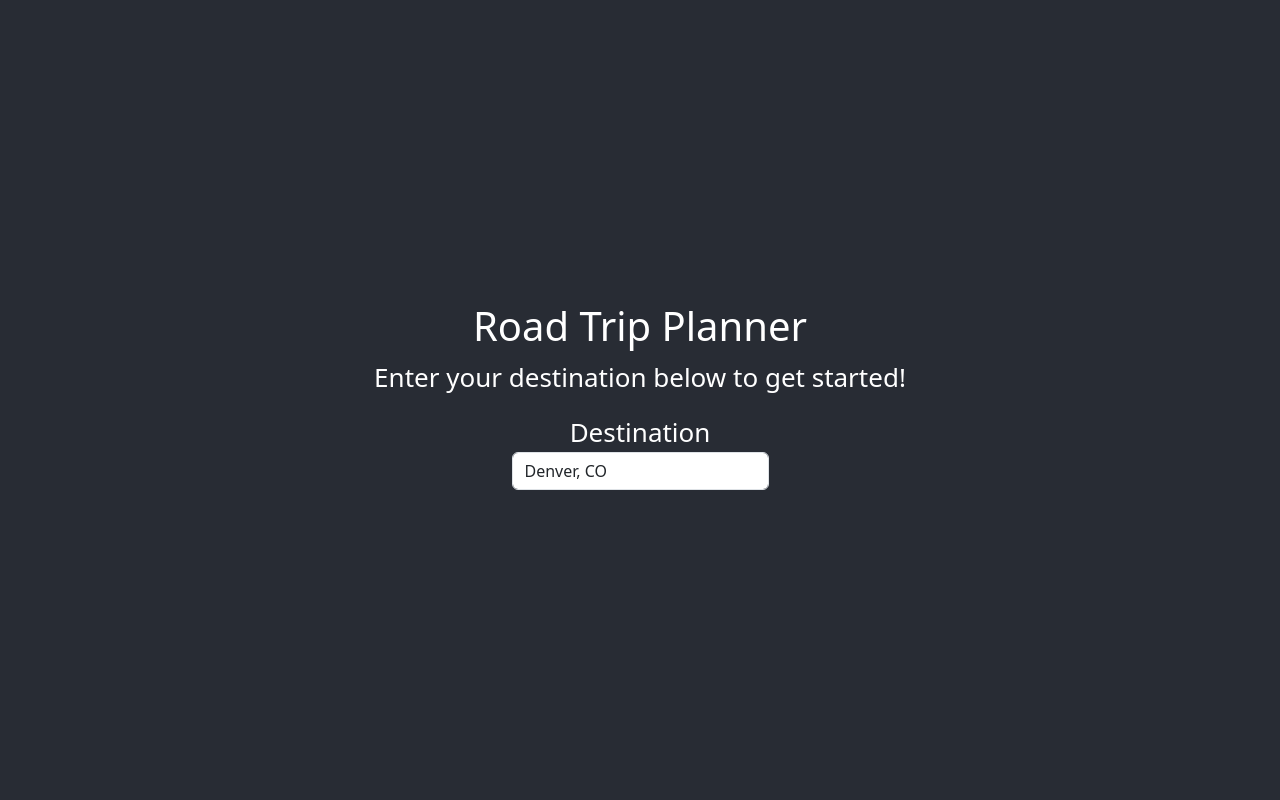
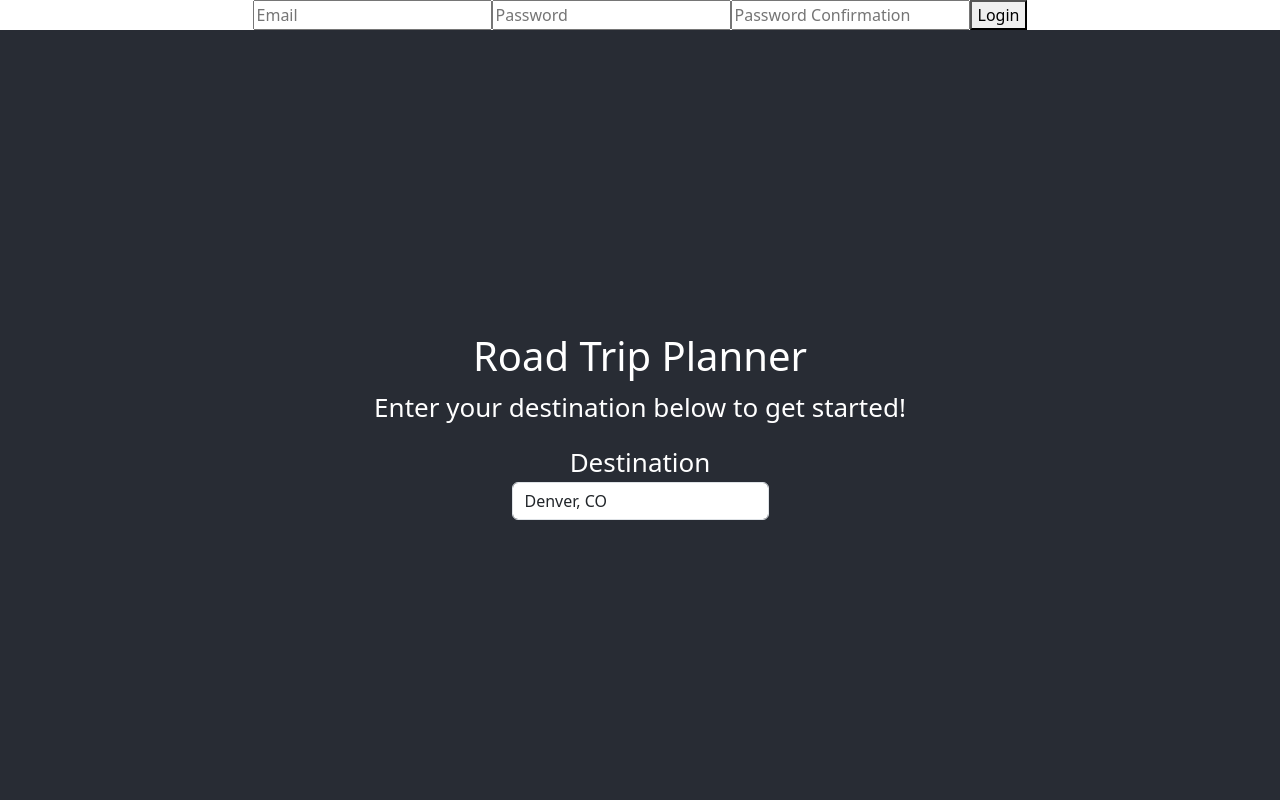
Before and after one commit to garussell/road-trip-planner, a React (Create React App) app: page / in a window 1280 px wide. Shown: the top 800 px of the page. Built offline with nearby package versions, Linux system fonts and the light colour scheme; no server answers.

Commit message:
feat: login/logout state based on response from BE session endpoint

```diff
--- a/src/App.js
+++ b/src/App.js
@@ -3,13 +3,17 @@ import WeatherComponent from './components/Weather/WeatherComponent';
 import BookComponent from './components/Books/BookComponent';
 import { LocationProvider } from './components/Location/LocationContext';
 import LocationInput from './components/Location/LocationInput';
+import Navbar from './components/Navbar/Navbar';
 
 import './App.css';
+import { AuthProvider } from './components/Auth/AuthContext';
 
 function App() {
   return (
+    <AuthProvider>
       <LocationProvider>
         <div className="App">
+          <Navbar />
           <header className="App-header">
             <h1>Road Trip Planner</h1>
             <p>Enter your destination below to get started!</p>
@@ -22,6 +26,7 @@ function App() {
           </div>
         </div>
       </LocationProvider>
+    </AuthProvider>
   );
 }
 
--- /dev/null
+++ b/src/components/Auth/AuthContext.js
@@ -0,0 +1,44 @@
+// AuthContext.js
+import { createContext, useContext, useState } from 'react';
+import axios from 'axios';
+
+const AuthContext = createContext();
+
+export const AuthProvider = ({ children }) => {
+  const [apiKey, setApiKey] = useState(null);
+
+  const login = async (email, password) => {
+    try {
+      const response = await axios.post('http://localhost:3000/api/v0/sessions', {
+        email: email,
+        password: password,
+      });
+
+      console.log('Sessions API response:', response.data);
+
+      setApiKey(response.data.api_key);
+      return response; // Return the whole response to be used in AuthForm.js
+    } catch (error) {
+      console.error('Error occurred during login:', error);
+      throw error; // Rethrow the error to be caught in AuthForm.js
+    }
+  };
+
+  const logout = () => {
+    setApiKey(null);
+  };
+
+  return (
+    <AuthContext.Provider value={{ apiKey, login, logout, setApiKey }}>
+      {children}
+    </AuthContext.Provider>
+  );
+};
+
+export const useAuth = () => {
+  const context = useContext(AuthContext);
+  if (!context) {
+    throw new Error('useAuth must be used within an AuthProvider');
+  }
+  return context;
+};
--- /dev/null
+++ b/src/components/Auth/AuthForm.js
@@ -0,0 +1,72 @@
+// AuthForm.js
+import React, { useState } from 'react';
+import { useAuth } from './AuthContext';
+
+const AuthForm = () => {
+  const { apiKey, login, logout, setApiKey } = useAuth();
+  const [email, setEmail] = useState('');
+  const [password, setPassword] = useState('');
+  const [password_confirmation, setPasswordConfirmation] = useState('');
+
+  const handleLogin = async () => {
+    try {
+      // Perform login
+      const response = await login(email, password, password_confirmation);
+
+      console.log('Sessions API response:', response);
+
+      // If login was successful, set the API key
+      if (response.status === 200) {
+        setApiKey(response.data.data.attributes.api_key);
+      }
+      // Reset form fields
+      setEmail('');
+      setPassword('');
+      setPasswordConfirmation('');
+
+    } catch (error) {
+      console.error('Error occurred during login:', error);
+    }
+  };
+
+
+  const handleLogout = () => {
+    // Perform logout
+    logout();
+    setApiKey(null);
+  };
+
+  return (
+    <div>
+      {apiKey ? (
+        // If logged in, show logout button
+        <button onClick={handleLogout}>Logout</button>
+      ) : (
+        // If not logged in, show login form
+        <div>
+          <input
+            type="email"
+            placeholder="Email"
+            value={email}
+            onChange={(e) => setEmail(e.target.value)}
+          />
+          <input
+            type="password"
+            placeholder="Password"
+            value={password}
+            onChange={(e) => setPassword(e.target.value)}
+          />
+          <input
+            type="password"
+            placeholder="Password Confirmation"
+            value={password_confirmation}
+            onChange={(e) => setPasswordConfirmation(e.target.value)}
+          />
+          <button onClick={handleLogin}>Login</button>
+        </div>
+      )}
+    </div>
+  );
+};
+
+export default AuthForm;
--- a/src/components/Books/BookComponent.js
+++ b/src/components/Books/BookComponent.js
@@ -1,7 +1,7 @@
 // BookComponent.js
 import React, { useEffect, useState } from "react";
 import { useLocation } from "../Location/LocationContext";
-import fetchWeatherData from '../../services/roadTripApi';
+import fetchWeatherData from '../../services/weatherBooksPictureService';
 
 const BookComponent = () => {
   const { location } = useLocation();
--- /dev/null
+++ b/src/components/Navbar/Navbar.js
@@ -0,0 +1,13 @@
+import React from 'react';
+import AuthForm from '../Auth/AuthForm';
+
+const Navbar = () => {
+  return (
+    <div>
+      {/* Other navbar content */}
+      <AuthForm />
+    </div>
+  );
+};
+
+export default Navbar;
--- a/src/components/Weather/WeatherComponent.js
+++ b/src/components/Weather/WeatherComponent.js
@@ -1,6 +1,6 @@
 // WeatherComponent.js
 import React, { useState, useEffect, useCallback } from 'react';
-import fetchWeatherData from '../../services/roadTripApi';
+import fetchWeatherData from '../../services/weatherBooksPictureService';
 import { useLocation } from '../Location/LocationContext';
 
 const WeatherComponent = () => {
--- a/src/services/roadTripApi.js
+++ b/src/services/weatherBooksPictureService.js
@@ -1,4 +1,4 @@
-// roadTripApi.js
+// weatherBooksPictureService.js
 import axios from 'axios';
 
 const fetchWeatherData = async (location) => {
```
Also changed, not shown: src/services/roadTripService.js (added, +23 -0 lines), src/components/RoadTrip/RoadTripComponent.js (added). Lines whose indentation alone changed are shown as unchanged.
